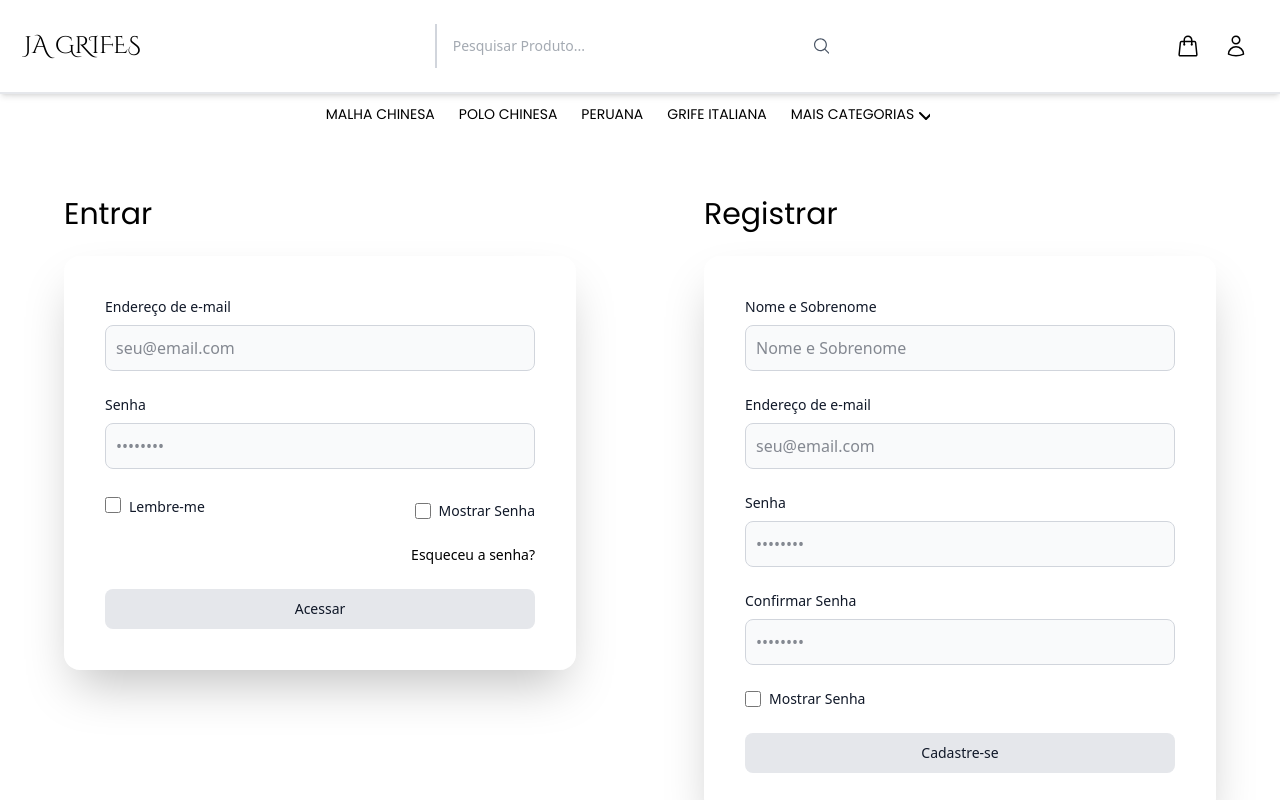
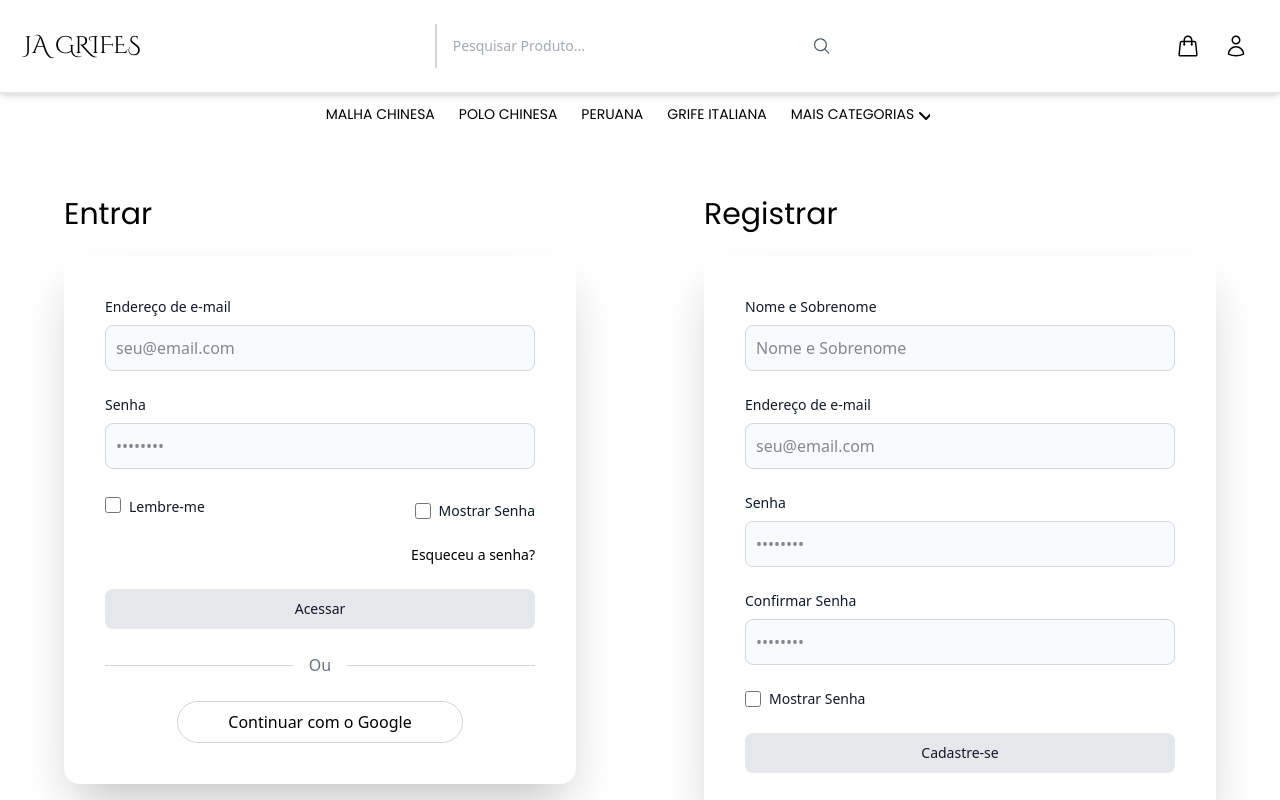
Before and after one commit to RafaelOlMoreira/ja-grifes, a React (Vite) app: page /login in a window 1280 px wide. Shown: the top 800 px of the page. Built offline with nearby package versions, Linux system fonts and the light colour scheme.

Commit message:
feat: implement Google authentication

```diff
--- a/src/App.jsx
+++ b/src/App.jsx
@@ -6,7 +6,7 @@ import TimesBrasileiros from './components/TimesBrasileiros.jsx';
 import TimesInternacionais from './components/TimesInternacionais.jsx';
 import InfoLoja from './components/InfoLoja.jsx';
 import Footer from './components/Footer.jsx';
-import Login from './pages/Login.jsx'; // Ajuste o caminho conforme necessário
+import Login from './pages/Login.jsx';
 
 function App() {
   return (
--- a/src/pages/Login.jsx
+++ b/src/pages/Login.jsx
@@ -79,6 +79,20 @@ function Login() {
                             >
                                 Acessar
                             </button>
+                            <div className="flex items-center gap-2">
+                                <hr className="flex-grow border-gray-300" />
+                                <span className="text-gray-500 bg-white px-2">Ou</span>
+                                <hr className="flex-grow border-gray-300" />
+                            </div>
+                            <div className="flex items-center justify-center">
+                                <button
+                                    type="submit"
+                                    className="hover:bg-gray-50 border border-gray-300 rounded-3xl p-2 w-2/3 hover:cursor-pointer"
+                                >
+                                    Continuar com o Google
+                                </button>
+                            </div>
+
                         </form>
                     </div>
                 </section>
```
